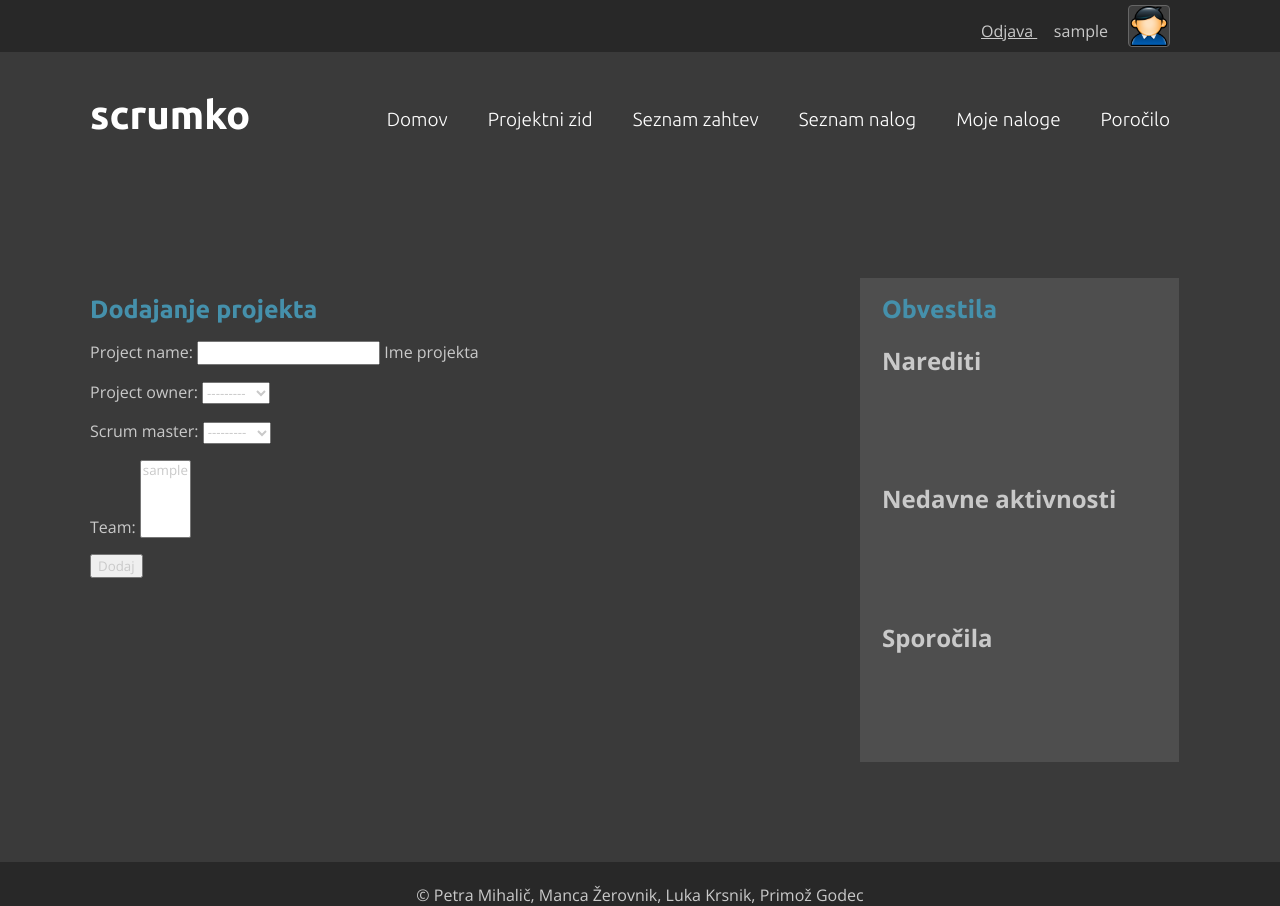
After one commit to lkrsnik/scrum_app, a Django app: page /scrumko/projectcreate/ in a window 1280 px wide. The commit adds this page. Run offline with Django 3.2, Linux system fonts and the light colour scheme; the visitor is signed in with stand-in values (Sample User, id 1); data comes from the database, SQL or seed files in the repository.

Commit message:
Created a big portion of "Create project" logic.

```diff
--- a/scrumko/forms.py
+++ b/scrumko/forms.py
@@ -1,6 +1,6 @@
 from django import forms
 
-from scrumko.models import UserProfile, Sprint
+from scrumko.models import UserProfile, Sprint, Project
 from django.contrib.auth.models import User
 from django.contrib.auth.forms import UserCreationForm
 
@@ -19,3 +19,13 @@ class UserProfileForm(forms.ModelForm):
 class SprintCreateForm(forms.ModelForm):
     class Meta:
         model = Sprint
+
+class ProjectCreateForm(forms.ModelForm):
+
+    project_name =  forms.CharField(max_length=50, help_text="Ime projekta")
+    #project_owner =  models.ForeignKey(widget=forms.HiddenInput())
+    #scrum_master = models.ForeignKey(widget=forms.HiddenInput())
+    #team = models.ManyToManyField(widget=forms.HiddenInput())
+
+    class Meta:
+        model = Project
--- a/scrumko/models.py
+++ b/scrumko/models.py
@@ -17,7 +17,7 @@ class Project(models.Model):
 
     # The additional attributes we wish to include.
 
-	poject_name =  models.CharField(blank=False, max_length=50)
+	project_name =  models.CharField(blank=False, max_length=50)
 	project_owner =  models.ForeignKey(User, related_name='owner')
 	scrum_master = models.ForeignKey(User, related_name='master')
 	team = models.ManyToManyField(User)
--- a/scrumko/urls.py
+++ b/scrumko/urls.py
@@ -7,4 +7,5 @@ urlpatterns = patterns('',
 	url(r'^home/$', views.home, name='home'),
 	url(r'^logout/$', views.user_logout, name='logout'),
 	url(r'^sprintcreate/$', views.sprintcreate, name='spcreate'),
+	url(r'^projectcreate/$', views.projectcreate, name='prcreate'),
 	)
--- a/scrumko/views.py
+++ b/scrumko/views.py
@@ -1,6 +1,6 @@
 from django.template import RequestContext
 from django.shortcuts import render_to_response
-from scrumko.forms import UserForm, UserProfileForm, SprintCreateForm
+from scrumko.forms import UserForm, UserProfileForm, SprintCreateForm, ProjectCreateForm
 from django.contrib.auth import authenticate, login
 from django.http import HttpResponseRedirect, HttpResponse
 from django.contrib.auth import logout
@@ -183,3 +183,50 @@ def sprintcreate(request):
 
     # Render the template depending on the context.
 	return render_to_response('scrumko/sprintcreate.html',{'sprint_form': sprint_form, 'registered': registered}, context)
+
+@login_required
+@user_passes_test(lambda u: u.is_staff)
+def projectcreate(request):
+    # Like before, get the request's context.
+	context = RequestContext(request)
+
+    # A boolean value for telling the template whether the registration was successful.
+    # Set to False initially. Code changes value to True when registration succeeds.
+	registered = False
+
+    # If it's a HTTP POST, we're interested in processing form data.
+	if request.method == 'POST':
+        # Attempt to grab information from the raw form information.
+        # Note that we make use of both UserForm and UserProfileForm.
+  		project_form = ProjectCreateForm(data=request.POST)
+
+        # If the two forms are valid...
+		if project_form.is_valid():
+            # Save the user's form data to the database.
+
+			project = project_form.save()
+
+            # Now we hash the password with the set_password method.
+            # Once hashed, we can update the user object.
+
+			project.save()
+
+			# check if is scrum master or team member
+
+            # Update our variable to tell the template registration was successful.
+			registered = True
+
+        # Invalid form or forms - mistakes or something else?
+        # Print problems to the terminal.
+        # They'll also be shown to the user.
+		else:
+			print project_form.errors
+
+    # Not a HTTP POST, so we render our form using two ModelForm instances.
+    # These forms will be blank, ready for user input.
+
+	project_form = ProjectCreateForm()
+
+
+    # Render the template depending on the context.
+	return render_to_response('scrumko/projectcreate.html',{'project_form': project_form, 'registered': registered}, context)
--- a/templates/scrumko/home.html
+++ b/templates/scrumko/home.html
@@ -30,7 +30,7 @@
 		<table class="gridmenu">
 		<tr>
 			<td><a href="/scrumko/sprintcreate/">kreiraj sprint [slika]</a></td>
-			<td></td>
+			<td><a href="/scrumko/projectcreate/">kreiraj projekt [slika]</a></td>
 			<td></td>
 		</tr>
 		<tr>
--- /dev/null
+++ b/templates/scrumko/projectcreate.html
@@ -0,0 +1,30 @@
+{% extends 'scrumko/main.html' %}
+
+{% block body_block %}
+        <h1>Dodajanje projekta</h1>
+
+        {% if registered %}
+			Projekt je bil <strong>uspešno  </strong>dodan.<br/>
+
+		{% endif %}
+
+
+			<form id="project_form" method="post" action="/scrumko/projectcreate/"
+					enctype="multipart/form-data">
+
+				{% csrf_token %}
+				{{ project_form.as_p }}
+
+				<!--{% for hidden in form.hidden_fields %}
+                {{ hidden }}
+            {% endfor %}
+
+            {% for field in form.visible_fields %}
+                {{ field.errors }}
+                {{ field.help_text}}
+                {{ field }}
+            {% endfor %}-->
+				<!-- Provide a button to click to submit the form. -->
+				<input type="submit" name="submit" value="Dodaj" />
+			</form>
+   {% endblock %}
```
